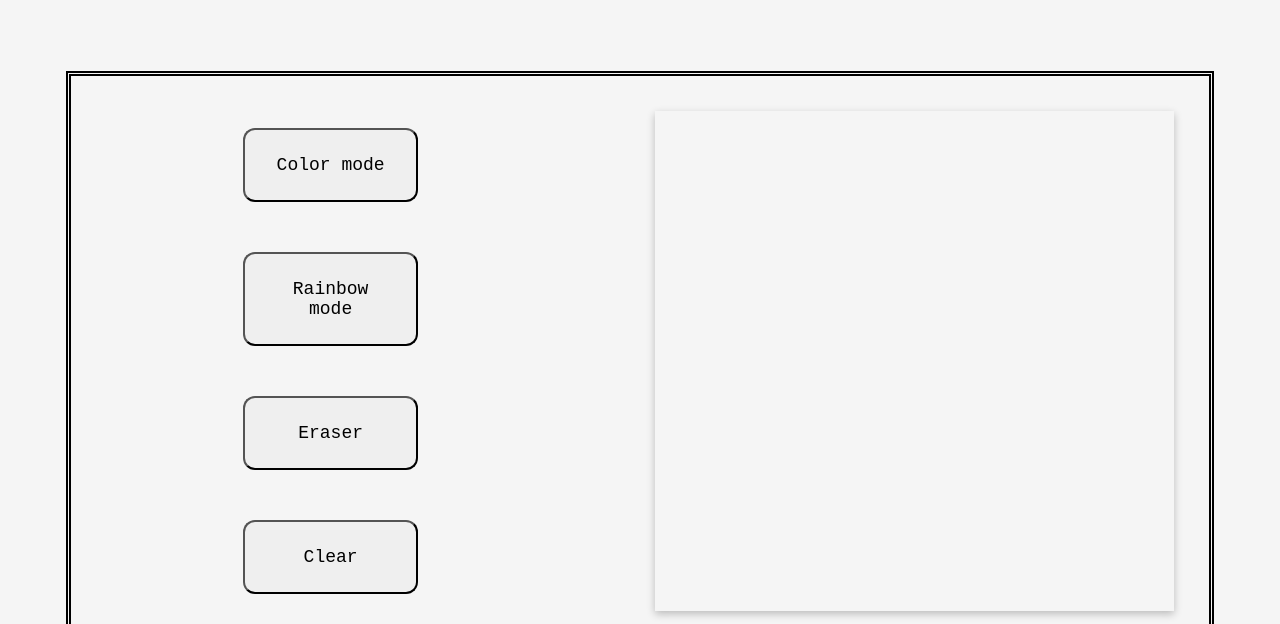
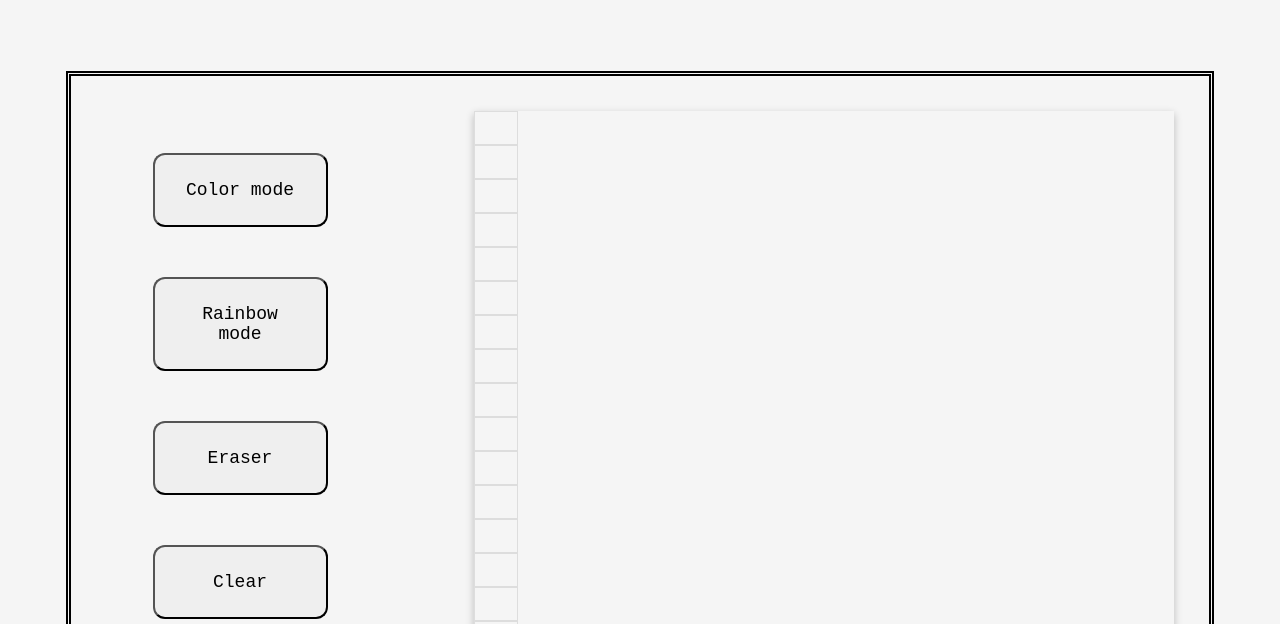
Before and after one commit to Afroman726/Etch, a plain HTML site: page index.html in a window 1280 px wide. Shown: the part 176-800 px from the top of the page. Drawn offline with Linux system fonts and the light colour scheme.

Commit message:
Modified files and added basic framework for JS

```diff
--- a/Main.js
+++ b/Main.js
@@ -0,0 +1,22 @@
+const etchBody = document.querySelector('#etch_Body');
+
+
+
+function makerows (rows, columns) {
+    etchBody.style.setProperty("--grid-rows", rows);
+    etchBody.style.setProperty("--grid-columnns", columns);
+        for(i=0; i < (rows * columns); i++){
+            let square = document.createElement("div");
+           // square.innerText = (i+1); //Labels squares?  Remove at somepoint
+            etchBody.appendChild(square).className = "block";
+            square.addEventListener("mouseover", () =>{
+                square.style.backgroundColor= 'black';
+                console.log(square);
+            })
+        }
+
+
+
+
+}
+makerows(16, 16);
--- a/index.html
+++ b/index.html
@@ -5,6 +5,7 @@
     <meta charset="UTF-8">
     <meta http-equiv="X-UA-Compatible" content="IE=edge">
     <meta name="viewport" content="width=device-width, initial-scale=1.0">
+    <script src="Main.js" defer></script> <!---- Use defer so script runs after HTML is loaded so can use DOM manipulation -->
 
     <title>Etch-a-Sketch</title>
 </head>
@@ -33,7 +34,6 @@
   </div>
 
 
-  <script src="Main.js"></script> <!---- This script is down here to manipulate DOM dynamically -->
 
 </body>
 </html>
--- a/styles.css
+++ b/styles.css
@@ -1,3 +1,8 @@
+:root{
+    --grid-columns:1;
+    --grid-rows:1;
+}
+
 body{
     display:flex;
     flex-direction: column;
@@ -52,12 +57,24 @@ body{
 }
 
 #etch_Body{
-    display:flex;
-    flex:1;
-    width: 500px;
-    height: 500px;
+    display:grid;
+    width: 700px;
+    height: 550px;
     box-shadow:rgb(0 0 0 /24%) 0px 3px 8px;
     margin:35px;
+
+
+    grid-template-columns: repeat(var(--grid-columns), 1fr);
+    grid-template-rows: repeat(var(--gird-rows), 1fr);
+
+}
+
+
+.block{
+    padding:1em;
+    border: 1px solid #ddd;
+    text-align: center;
+    width:10px;
 
 }
 
```
